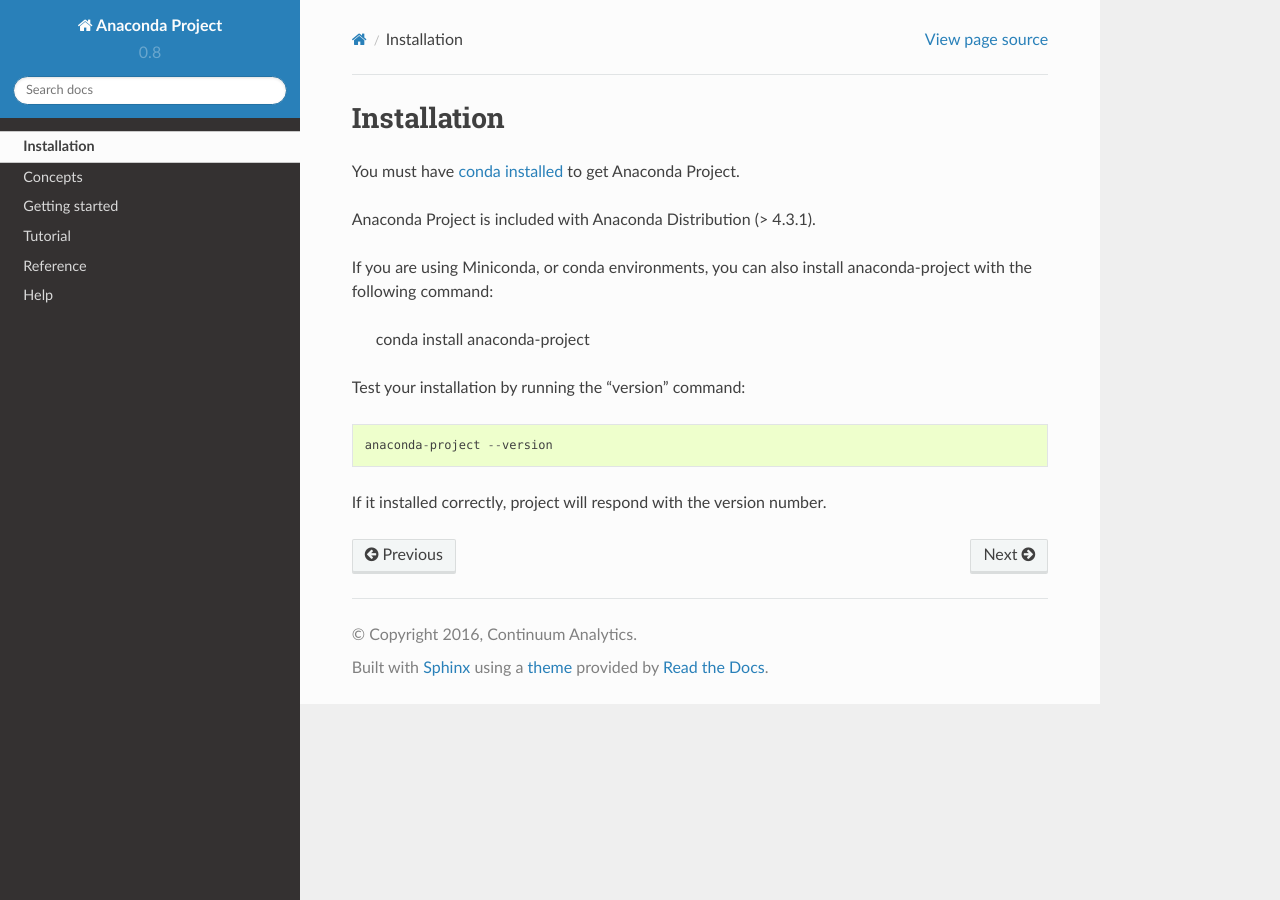
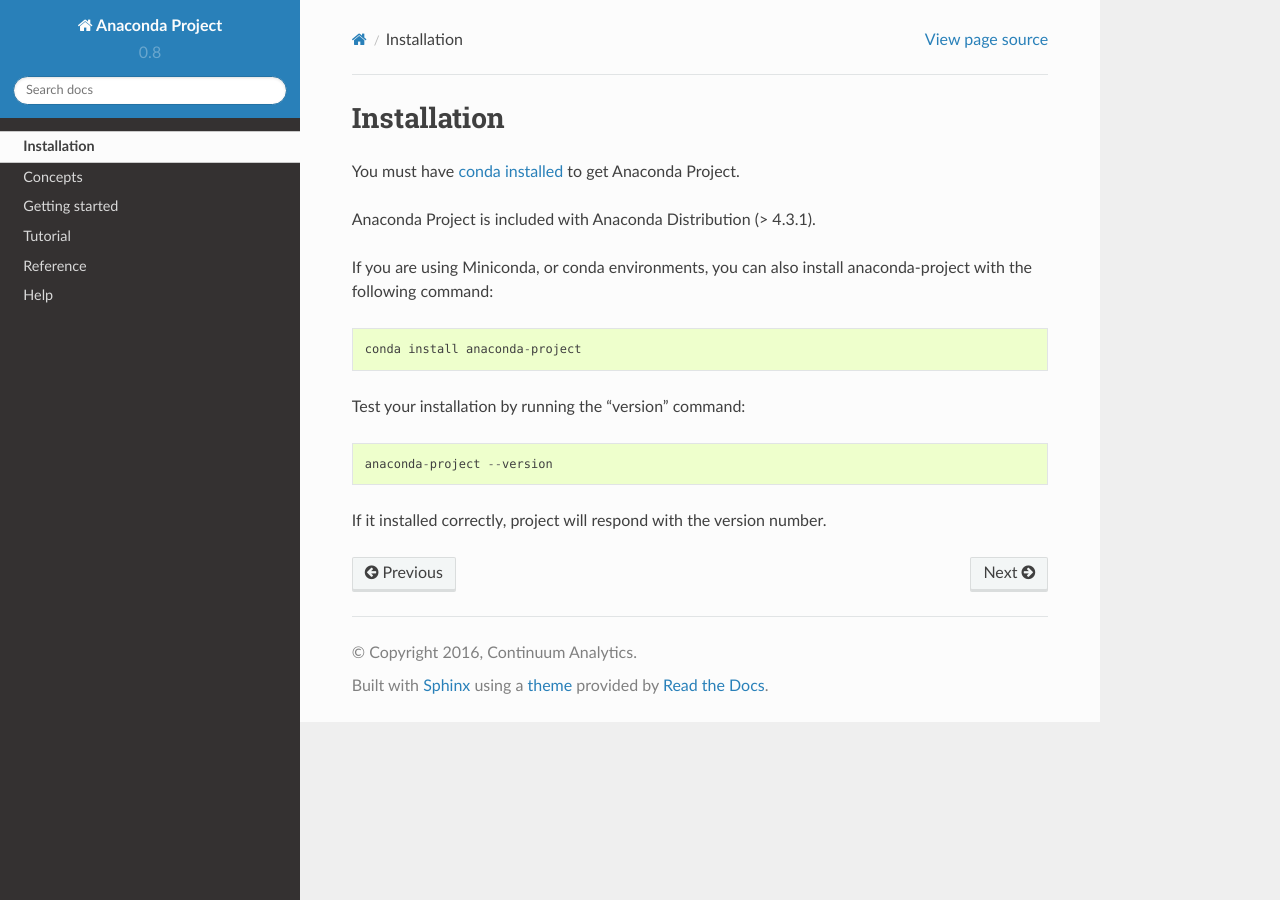
Before and after one commit to anaconda/anaconda-project, a Sphinx documentation site: the page built from docs/source/install.rst, in a window 1280 px wide. Built offline with Sphinx 7.4.7 and the Read the Docs theme 2.0.0, drawn with Linux system fonts in a browser that asks for light colours.

```diff
--- a/docs/source/install.rst
+++ b/docs/source/install.rst
@@ -6,7 +6,7 @@ You must have `conda installed <https://conda.io/docs/install/quick.html>`_ to g
 
 Anaconda Project is included with Anaconda Distribution (> 4.3.1).
 
-If you are using Miniconda, or conda environments, you can also install anaconda-project with the following command:
+If you are using Miniconda, or conda environments, you can also install anaconda-project with the following command::
 
   conda install anaconda-project
 
```
